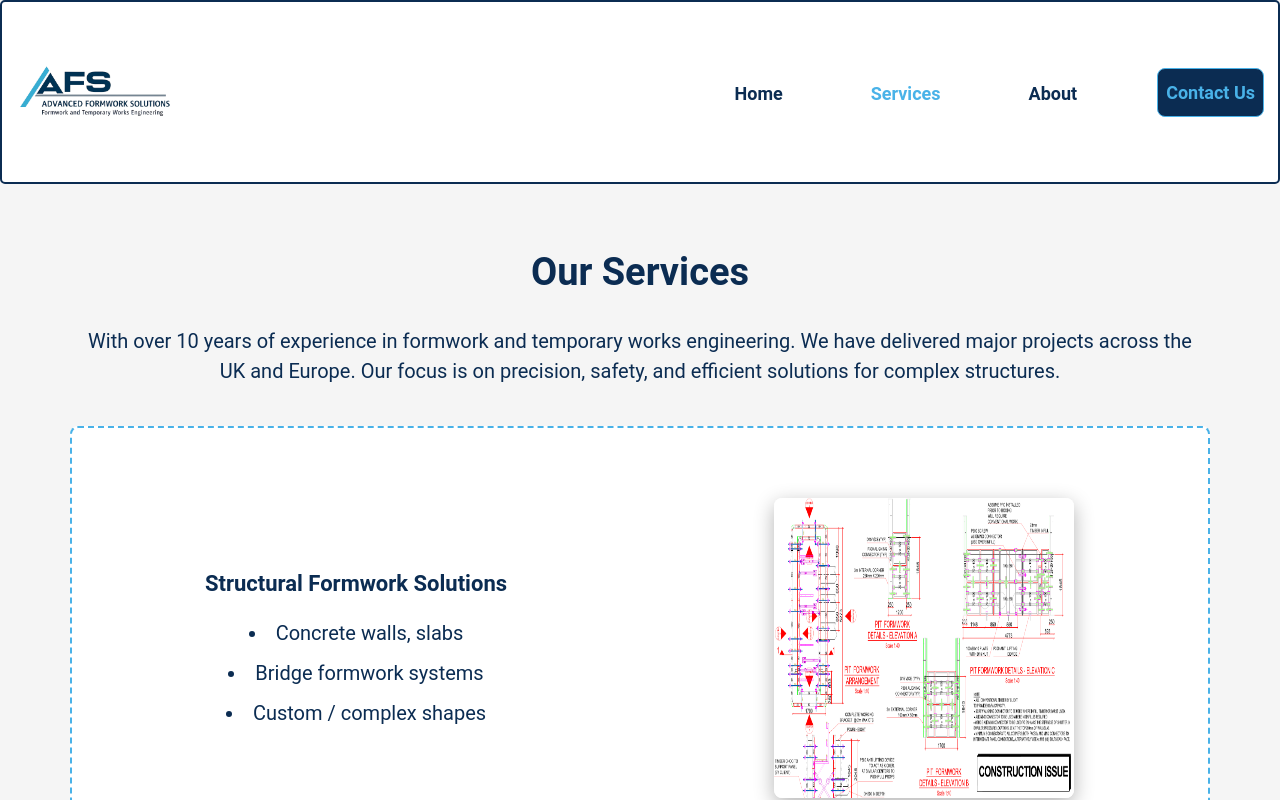
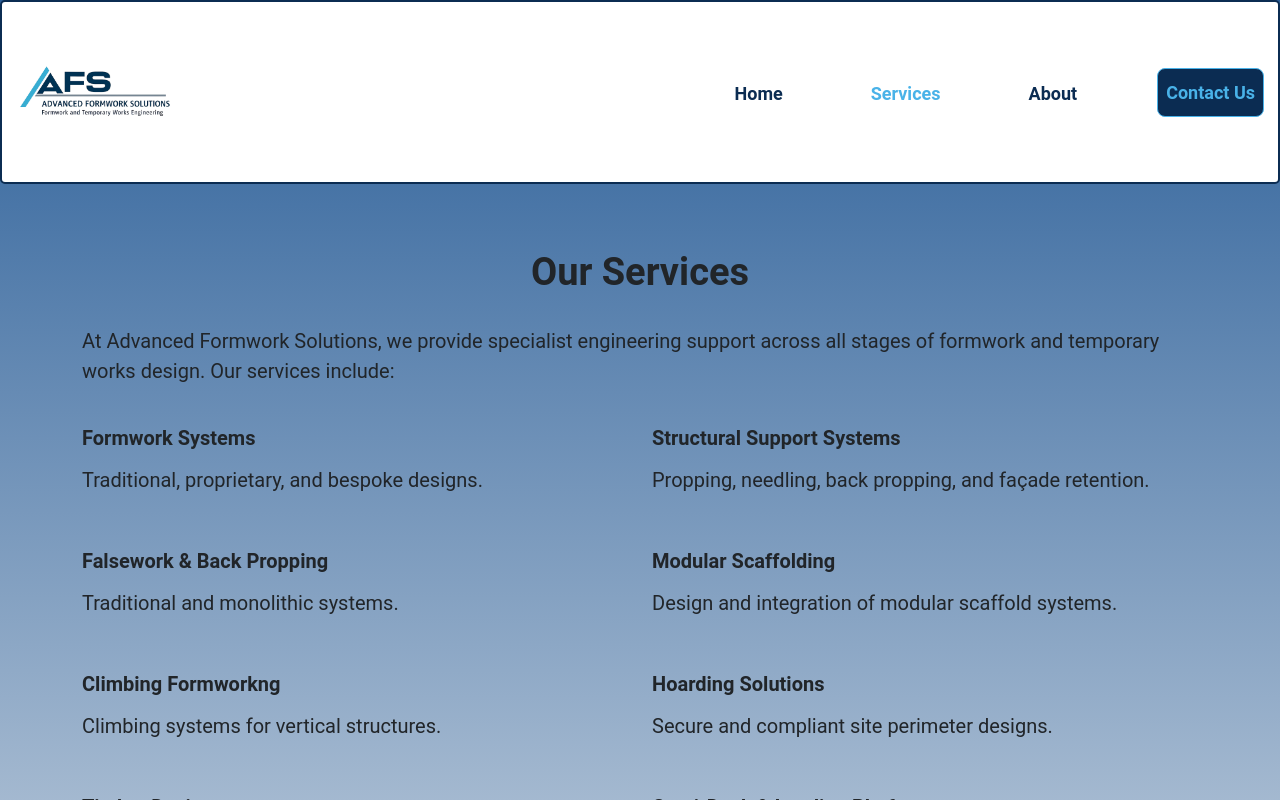
Before and after one commit to sam2829/advanced-framework-solutions, a React (Vite) app: page /advanced-framework-solutions/services in a window 1280 px wide. Built offline with nearby package versions, Linux system fonts and the light colour scheme; no server answers.

Commit message:
Add new information and layout for services

```diff
--- a/src/pages/servicesPage/Services.tsx
+++ b/src/pages/servicesPage/Services.tsx
@@ -1,58 +1,16 @@
-import styles from "../../styles/Services.module.css";
 import { Row, Col } from "react-bootstrap";
 import { ServicesData } from "./ServicesPageData";
 import ServicesText from "./ServicesText";
-import ServicesImage from "./ServicesImage";
 
-// component to render the different services offered
 const Services = () => {
   return (
-    <>
+    <Row>
       {ServicesData.map((data) => (
-        <div key={data.id}>
-          <Row
-            className={`${styles.ServicesContainer} ${
-              data.id % 2 !== 0 && styles.Border
-            }`}
-          >
-            {/* work out if data id is odd or even so data is switched */}
-            {data.id % 2 !== 0 ? (
-              // image is on right hand side
-              <>
-                {/* text column */}
-                <ServicesText
-                  title={data.title}
-                  bulletPoints={data.bulletPoints}
-                />
-                {/* image column */}
-                <Col>
-                  <ServicesImage image={data.image} alt={data.alt} />
-                </Col>
-              </>
-            ) : (
-              // image is on left hand side
-              <>
-                {/* image column */}
-                {/* image only displayed in large screens */}
-                <Col xs={12} lg={6} className="d-none d-lg-block">
-                  <ServicesImage image={data.image} alt={data.alt} />
-                </Col>
-
-                {/* text column */}
-                <ServicesText
-                  title={data.title}
-                  bulletPoints={data.bulletPoints}
-                />
-                {/* image only displayed in small screens */}
-                <Col xs={12} lg={6} className="d-block d-lg-none">
-                  <ServicesImage image={data.image} alt={data.alt} />
-                </Col>
-              </>
-            )}
-          </Row>
-        </div>
+        <Col key={data.id} xs={12} lg={6} className="mb-4">
+          <ServicesText title={data.title} description={data.description} />
+        </Col>
       ))}
-    </>
+    </Row>
   );
 };
 
--- a/src/pages/servicesPage/ServicesImage.tsx
+++ /dev/null
@@ -1,18 +0,0 @@
-import styles from "../../styles/ServicesImage.module.css";
-
-// interace for props
-interface ServicesImageProp {
-  image: string;
-  alt: string;
-}
-
-// component to render the image on services page
-const ServicesImage: React.FC<ServicesImageProp> = ({ image, alt }) => {
-  return (
-    <>
-      <img src={image} alt={alt} className={styles.Image} />
-    </>
-  );
-};
-
-export default ServicesImage;
--- a/src/pages/servicesPage/ServicesPage.tsx
+++ b/src/pages/servicesPage/ServicesPage.tsx
@@ -3,23 +3,24 @@ import styles from "../../styles/ServicesPage.module.css";
 import Services from "./Services";
 import { Link } from "react-router-dom";
 import CustomButton from "../../components/CustomButton";
+import MainSectionDiv from "../../components/MainSectionDiv";
 
 const ServicesPage = () => {
   return (
-    <main className={styles.MainContainer}>
+    <MainSectionDiv>
       <Container>
         <h1 className={styles.Header}>Our Services</h1>
         <p className={styles.Text}>
-          With over 10 years of experience in formwork and temporary works
-          engineering. We have delivered major projects across the UK and
-          Europe. Our focus is on precision, safety, and efficient solutions for
-          complex structures.
+          At Advanced Formwork Solutions, we provide specialist engineering
+          support across all stages of formwork and temporary works design. Our
+          services include:
         </p>
         {/* import list of services */}
         <Services />
-        <p className={`${styles.Text} ${styles.TextBold}`}>
-          Looking for reliable formwork solutions or expert temporary
-          worksadvice? Contact us todayto discuss your project.
+        <p className={styles.Text}>
+          For any other temporary works requirements, we’re happy to discuss
+          bespoke solutions tailored to your project. Please don’t hesitate to
+          get in touch.
         </p>
         {/* import custom button */}
         <Link to="/contact">
@@ -28,7 +29,7 @@ const ServicesPage = () => {
           </div>
         </Link>
       </Container>
-    </main>
+    </MainSectionDiv>
   );
 };
 
--- a/src/pages/servicesPage/ServicesPageData.tsx
+++ b/src/pages/servicesPage/ServicesPageData.tsx
@@ -1,51 +1,63 @@
-import image1 from "../../images/image-1.png";
-import image2 from "../../images/image-2.jpg";
-import image3 from "../../images/image-3.jpg";
-import image4 from "../../images/image-4.jpg";
-
 export const ServicesData = [
   {
     id: 1,
-    title: "Structural Formwork Solutions",
-    image: image1,
-    alt: "Heads of the valley bridge",
-    bulletPoints: [
-      "Concrete walls, slabs",
-      "Bridge formwork systems",
-      "Custom / complex shapes",
-    ],
+    title: "Formwork Systems",
+    description: "Traditional, proprietary, and bespoke designs.",
   },
   {
     id: 2,
-    title: "Temporary Works Engineering",
-    image: image2,
-    alt: "Calculations",
-    bulletPoints: [
-      "Shoring and propping",
-      "Safety analysis",
-      "Load-bearing calculations",
-    ],
+    title: "Structural Support Systems",
+    description: "Propping, needling, back propping, and façade retention.",
   },
   {
     id: 3,
-    title: "Consultancy & Project Support",
-    image: image3,
-    alt: "working hard",
-    bulletPoints: [
-      "Site planning and coordination",
-      "Coolaboration with architects and contractors",
-      "Risk assessments",
-    ],
+    title: "Falsework & Back Propping",
+    description: "Traditional and monolithic systems.",
   },
   {
     id: 4,
-    title: "Safety & Compliance",
-    image: image4,
-    alt: "Safety planning",
-    bulletPoints: [
-      "Structural risk assessments for temporary works",
-      "Site safety audits",
-      "Compliance with local regulations and Eurocodes",
-    ],
+    title: "Modular Scaffolding",
+    description: "Design and integration of modular scaffold systems.",
+  },
+  {
+    id: 5,
+    title: "Climbing Formworkng",
+    description: "Climbing systems for vertical structures.",
+  },
+  {
+    id: 6,
+    title: "Hoarding Solutions",
+    description: "Secure and compliant site perimeter designs.",
+  },
+  {
+    id: 7,
+    title: "Timber Design",
+    description: "Structural timber solutions for temporary applications.",
+  },
+  {
+    id: 8,
+    title: "Canti-Deck & Loading Platforms",
+    description: "Safe and efficient access and material handling platforms.",
+  },
+  {
+    id: 9,
+    title: "Pad Foundations & Earthworks",
+    description: "Temporary foundation layouts and excavation support.",
+  },
+  {
+    id: 10,
+    title: "Independent Checking",
+    description: "Category 2 and 3 checks.",
+  },
+  {
+    id: 11,
+    title: "Slab Assessments",
+    description:
+      "Structural evaluations for load-bearing capacity and suitability.",
+  },
+  {
+    id: 12,
+    title: "Site Consultations",
+    description: "On-site engineering support.",
   },
 ];
--- a/src/pages/servicesPage/ServicesText.tsx
+++ b/src/pages/servicesPage/ServicesText.tsx
@@ -1,24 +1,17 @@
 import styles from "../../styles/ServicesText.module.css";
-import { Col } from "react-bootstrap";
 
 interface ServiceTextProps {
   title: string;
-  bulletPoints: Array<string>;
+  description: string;
 }
 
 // component to render the text on services page
-const ServicesText: React.FC<ServiceTextProps> = ({ title, bulletPoints }) => {
+const ServicesText: React.FC<ServiceTextProps> = ({ title, description }) => {
   return (
-    <Col xs={12} lg={6}>
-      <h3 className={styles.Title}>{title}</h3>
-      <ul className={styles.List}>
-        {bulletPoints.map((bullet, index) => (
-          <li key={index} className={styles.BulletPoint}>
-            {bullet}
-          </li>
-        ))}
-      </ul>
-    </Col>
+    <>
+      <h5 className={styles.Title}>{title}</h5>
+      <p className={styles.Description}>{description}</p>
+    </>
   );
 };
 
--- a/src/styles/Services.module.css
+++ /dev/null
@@ -1,12 +0,0 @@
-.ServicesContainer {
-  padding: 50px 0;
-  justify-content: center;
-  text-align: center;
-  align-items: center;
-}
-
-.Border {
-    border: 2px dashed #49b2e8;
-    border-radius: 8px;
-    background-color: white;
-}
--- a/src/styles/ServicesImage.module.css
+++ /dev/null
@@ -1,15 +0,0 @@
-.Image {
-  height: 250px;
-  width: 250px;
-  border-radius: 8px;
-  box-shadow: 0 6px 20px rgba(0, 0, 0, 0.3);
-  margin: 20px 0 40px 0;
-}
-
-/* Styles for screen sizes larger than 992px wide */
-@media (min-width: 992px) {
-  .Image {
-    height: 300px;
-    width: 300px;
-  }
-}
--- a/src/styles/ServicesPage.module.css
+++ b/src/styles/ServicesPage.module.css
@@ -1,23 +1,14 @@
-.MainContainer {
-  padding-top: 200px;
-}
-
 .Header {
   margin-top: 50px;
-  color: #0b2c52;
   font-weight: 600;
   font-size: 26px;
   margin-bottom: 30px;
 }
 
 .Text {
-  color: #0b2c52;
   font-size: 16px;
   margin-bottom: 40px;
-}
-
-.TextBold {
-  font-weight: 600;
+  text-align: left;
 }
 
 /* Styles for screen sizes larger than 992px wide */
--- a/src/styles/ServicesText.module.css
+++ b/src/styles/ServicesText.module.css
@@ -1,30 +1,23 @@
 .Title {
-  font-size: 18px;
+  font-size: 16px;
   font-weight: 600;
-  color: #0b2c52;
   margin-bottom: 15px;
+  text-align: left;
 }
 
-.List {
-  margin-top: 20px;
-  text-align: center;
-  list-style-position: inside;
-  padding-left: 0;
-}
-
-.BulletPoint {
-  color: #0b2c52;
+.Description {
   font-size: 16px;
-  margin-top: 10px;
+  margin-bottom: 30px;
+  text-align: left;
 }
 
 /* Styles for screen sizes larger than 992px wide */
 @media (min-width: 992px) {
   .Title {
-    font-size: 22px;
+    font-size: 20px;
   }
 
-  .BulletPoint {
+  .Description {
     font-size: 20px;
   }
 }
```
